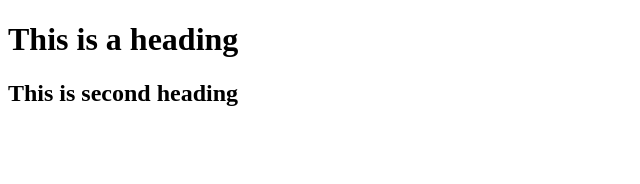
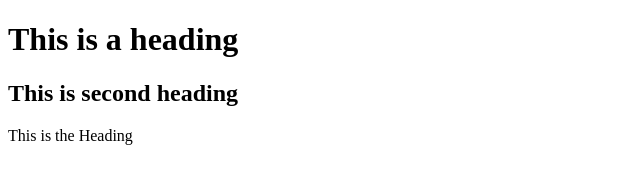
Before and after one commit to Sonalii21/git-test, a plain HTML site: page index.html in a window 1280 px wide. Shown: the whole page, without its empty margins (0-640 px from the left). Drawn offline with Linux system fonts and the light colour scheme.

Commit message:
Add heading

```diff
--- a/index.html
+++ b/index.html
@@ -9,6 +9,7 @@
 <body>
     <h1>This is a heading</h1>
     <h2>This is second heading</h2>
+    <div class="head"></div>
 
     <script src="script.js"></script>
 </body>
--- a/script.js
+++ b/script.js
@@ -0,0 +1,2 @@
+heading = document.querySelector(".head");
+heading.innerText = "This is the Heading";
```
